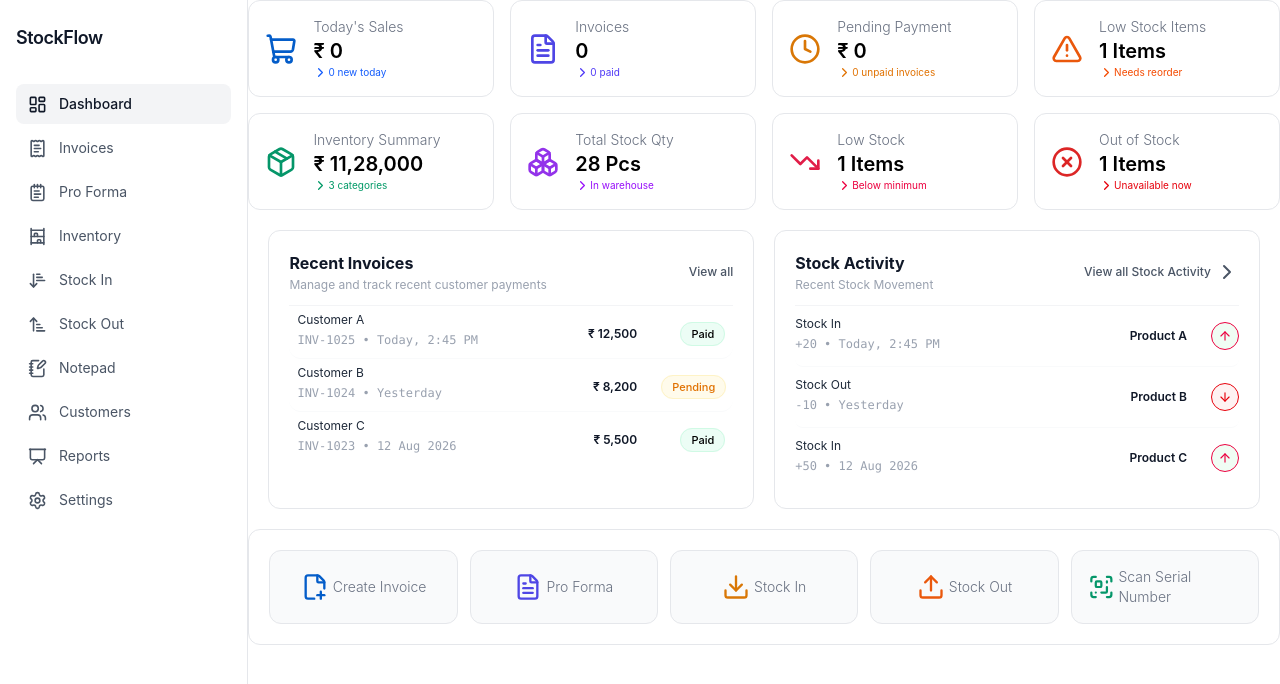
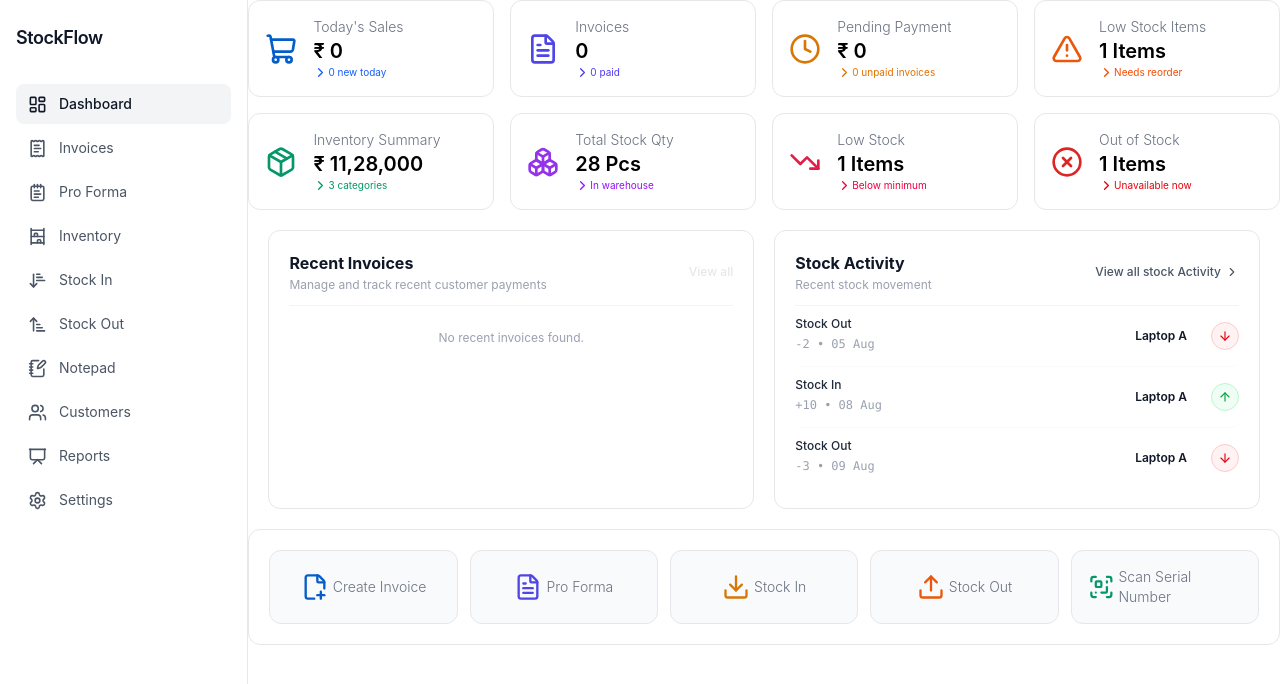
Before and after one commit to tariq-abdul-aziz/StockFlow, a React (Vite) app: page /dashboard in a window 1280 px wide. Shown: the top 684 px of the page. Built offline with nearby package versions, Linux system fonts and the light colour scheme.

Commit message:
Connect Live Recent Invoices and Live Stock Activity to Activity Section

```diff
--- a/src/components/ActivitySection.jsx
+++ b/src/components/ActivitySection.jsx
@@ -1,71 +1,40 @@
-import React from "react";
+import React, { useState } from "react";
 import { ArrowUp, ArrowDown, ChevronRight } from "lucide-react";
+import { Link, useNavigate } from "react-router";
+import { products as defaultProducts } from "./data/products";
 
 const ActivitySection = () => {
-  const recentActivity = [
-    {
-      id: "INV-1025",
-      customer: "Customer A",
-      amount: "₹ 12,500",
-      status: "Paid",
-      date: "Today, 2:45 PM",
-    },
-    {
-      id: "INV-1024",
-      customer: "Customer B",
-      amount: "₹ 8,200",
-      status: "Pending",
-      date: "Yesterday",
-    },
-    {
-      id: "INV-1023",
-      customer: "Customer C",
-      amount: "₹ 5,500",
-      status: "Paid",
-      date: "12 Aug 2026",
-    },
-  ];
-  const stockActivity = [
-    {
-      id: 1,
-      stockIN: "Stock In",
-      qty: "+20",
-      Product: "Product A",
-      icon: ArrowUp,
-      bgColor: "bg-green-50",
-      shadowColor: "inset-shadow-rose-200",
-      iconColor: "#E11D48",
-      textColor: "text-rose-600",
-      date: "Today, 2:45 PM",
-    },
-    {
-      id: 2,
-      stockIN: "Stock Out",
-      qty: "-10",
-      Product: "Product B",
-      icon: ArrowDown,
-      bgColor: "bg-red-50",
-      shadowColor: "inset-shadow-red-200",
-      iconColor: "#DC2626",
-      textColor: "text-red-600",
-      date: "Yesterday",
-    },
-    {
-      id: 3,
-      stockIN: "Stock In",
-      qty: "+50",
-      Product: "Product C",
-      icon: ArrowUp,
-      bgColor: "bg-green-50",
-      shadowColor: "inset-shadow-rose-200",
-      iconColor: "#E11D48",
-      textColor: "text-rose-600",
-      date: "12 Aug 2026",
-    },
-  ];
+  const navigate = useNavigate();
+
+  // Fetch real invoice from localStorage
+  const [invoices] = useState(() => {
+    const saved = localStorage.getItem("invoices");
+    return saved ? JSON.parse(saved) : [];
+  });
+
+  // Fetch products to aggregate stock movement history
+  const [products] = useState(() => {
+    const saved = localStorage.getItem("products");
+    return saved ? JSON.parse(saved) : defaultProducts;
+  });
+
+  // Take the 3 most recent invoices
+  const recentInvoices = invoices.slice(0, 3);
+
+  // Aggregate all stock histories across all products and sort newest first
+  const allStockActivity = products
+    .flatMap((product) =>
+      (product.stockHistory || []).map((entry) => ({
+        ...entry,
+        productName: product.productName,
+        productId: product.id,
+      })),
+    )
+    .sort((a, b) => (Number(b.id) || 0) - (Number(a.id) || 0))
+    .slice(0, 3);
   return (
     <div className="flex flex-col lg:flex-row w-full max-w-5xl gap-5">
-      {/* RECENT ACTIVITY */}
+      {/* RECENT INVOICES */}
       <div className="w-full bg-white border border-gray-200 rounded-xl p-4 sm:p-5">
         {/* Header */}
         <div className="flex flex-col sm:flex-row sm:items-center sm:justify-between gap-3 pb-3 border-b border-gray-100">
@@ -77,26 +46,35 @@ const ActivitySection = () => {
               Manage and track recent customer payments
             </p>
           </div>
-          <button className="flex items-center gap-1 text-xs font-medium text-gray-600 hover:text-gray-900 transition-colors cursor-pointer">
+          <Link
+            to="/invoices"
+            className="flex items-center gap-1 text-xs font-medium text-gray-200 hover:text-gray-900 transition-colors"
+          >
             View all
-          </button>
+          </Link>
         </div>
 
         {/* List */}
         <div className="divide-y divide-gray-50">
-          {recentActivity.map((item) => (
+          {recentInvoices.length === 0 ? (
+            <p className="text-xs text-gray-400 py-6 text-center">
+              No recent invoices found.
+            </p>
+          ) : (
+            recentInvoices.map((item) => (
               <div
-              key={item.id}
-              className="flex items-center justify-between p-2 rounded-xl hover:bg-gray-50 transition-colors group"
+                key={item.invoiceNumber || item.id}
+                onClick={() => navigate(`/invoices/${item.invoiceNumber}`)}
+                className="flex items-center justify-between p-2 rounded-xl hover:bg-gray-50 transition-colors group cursor-pointer"
               >
-              {/* Left: Avatar + Info */}
+                {/* Left: Info */}
                 <div className="flex items-center gap-3">
                   <div>
-                  <p className="text-xs text-gray-800 leading-none">
-                    {item.customer}
+                    <p className="text-xs text-gray-800 font-medium leading-none">
+                      {item.customer?.customerName || "Walk-in Customer"}
                     </p>
                     <span className="text-xs text-gray-400 font-mono mt-1 inline-block">
-                    {item.id} • {item.date}
+                      {item.invoiceNumber} • {item.invoiceDate || "Today"}
                     </span>
                   </div>
                 </div>
@@ -104,28 +82,28 @@ const ActivitySection = () => {
                 {/* Right: Amount + Status Badge */}
                 <div className="flex items-center gap-3 sm:gap-6 shrink-0">
                   <div>
-                  <span className="inline-block w-24 text-xs  font-semibold text-gray-900 text-right">
-                    {item.amount}
+                    <span className="inline-block w-24 text-xs font-semibold text-gray-900 text-right">
+                      ₹
+                      {Number(item.total || 0).toLocaleString("en-IN", {
+                        minimumFractionDigits: 2,
+                      })}
                     </span>
                   </div>
                   <div className="w-16 text-right">
                     <span
-                    className={`text-[11px] font-medium px-2.5 py-1 rounded-full ${
-                      item.status === "Paid"
-                        ? "bg-emerald-50 text-emarald-600 border border-emerald-100"
-                        : "bg-amber-50 text-amber-600 border border-amber-100"
-                    }`}
+                      className={`text-[11px] font-medium px-2.5 py-1 rounded-full ${item.status === "Paid" ? "bg-emerald-50 text-emerald-600 border border-emerald-100" : "bg-amber-50 text-amber-600 border border-amber-100"}`}
                     >
-                    {item.status}
+                      {item.status || "Pending"}
                     </span>
                   </div>
                 </div>
               </div>
-          ))}
+            ))
+          )}
         </div>
       </div>
 
-      {/* STOCK ACTIVITY */}
+      {/* RECENT STOCK ACTIVITY */}
       <div className="w-full bg-white border border-gray-200 rounded-xl p-4 sm:p-5">
         {/* Header */}
         <div className="flex flex-col sm:flex-row sm:items-center sm:justify-between gap-3 pb-3 border-b border-gray-100">
@@ -134,49 +112,72 @@ const ActivitySection = () => {
               Stock Activity
             </h2>
             <p className="text-xs text-gray-400 mt-0.5">
-              Recent Stock Movement
+              Recent stock movement
             </p>
           </div>
-          <button className="flex items-center gap-1 text-xs font-medium text-gray-600 hover:text-gray-900 transition-colors cursor-pointer">
-            View all Stock Activity <ChevronRight />
-          </button>
+          <Link
+            to="/inventory"
+            className="flex items-center gap-1 text-xs font-medium text-gray-600 hover:text-gray-900 transition-colors"
+          >
+            View all stock Activity <ChevronRight size={14} />
+          </Link>
         </div>
 
         {/* List */}
         <div className="divide-y divide-gray-50">
-          {stockActivity.map((stock) => {
-            const Icon = stock.icon;
+          {allStockActivity.length === 0 ? (
+            <p className="text-xs text-gray-400 py-6 text-center">
+              No stock activity logged yet.
+            </p>
+          ) : (
+            allStockActivity.map((stock, idx) => {
+              const isStockIn =
+                stock.type === "Stock In" ||
+                stock.type === "Stock-In" ||
+                stock.quantity > 0;
+              const Icon = isStockIn ? ArrowUp : ArrowDown;
+
               return (
                 <div
-                key={stock.id}
-                className="flex items-center justify-between gap-3 py-3 rounded-lg hover:bg-gray-50 transition-colors"
+                  key={stock.id || idx}
+                  onClick={() => navigate(`/inventory/${stock.productId}`)}
+                  className="flex items-center justify-between gap-3 py-3 rounded-lg hover:bg-gray-50 transition-colors cursor-pointer"
                 >
                   {/* Left: Info */}
                   <div className="flex items-center gap-3">
                     <div>
-                    <p className="text-xs text-gray-800 leading-none">
-                      {stock.stockIN}
+                      <p className="text-xs text-gray-800 font-medium leading-none">
+                        {stock.type}
+                        {stock.reason ? ` (${stock.reason})` : ""}
                       </p>
                       <span className="text-xs text-gray-400 font-mono mt-1 inline-block">
-                      {stock.qty} • {stock.date}
+                        {stock.quantity > 0
+                          ? `+${stock.quantity}`
+                          : stock.quantity}{" "}
+                        • {stock.date}
                       </span>
                     </div>
                   </div>
 
                   {/* Right: Product + Icon Badge */}
                   <div className="flex items-center gap-3 sm:gap-6 shrink-0">
-                  <span className="inline-block max-w-20 sm:w-24 text-xs font-semibold text-gray-900 text-right truncate">
-                    {stock.Product}
+                    <span className="inline-block max-w-28 sm:w-32 text-xs font-semibold text-gray-900 text-right truncate">
+                      {stock.productName}
                     </span>
                     <div
-                    className={`flex items-center justify-center p-1.5 rounded-full border ${stock.bgColor} ${stock.textColor} ${stock.borderColor}`}
+                      className={`flex items-center justify-center p-1.5 rounded-full border ${
+                        isStockIn
+                          ? "bg-green-50 text-green-600 border-green-200"
+                          : "bg-red-50 text-red-600 border-red-200"
+                      }`}
                     >
                       <Icon className="w-3.5 h-3.5" />
                     </div>
                   </div>
                 </div>
               );
-          })}
+            })
+          )}
         </div>
       </div>
     </div>
```
Lines whose indentation alone changed are shown as unchanged.
